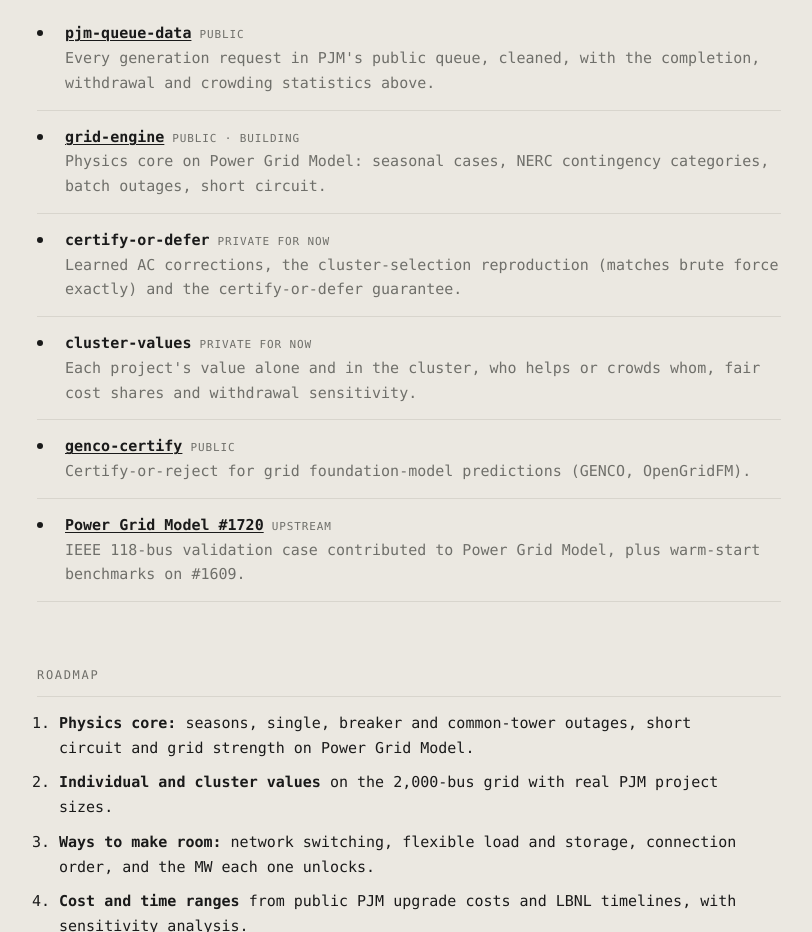
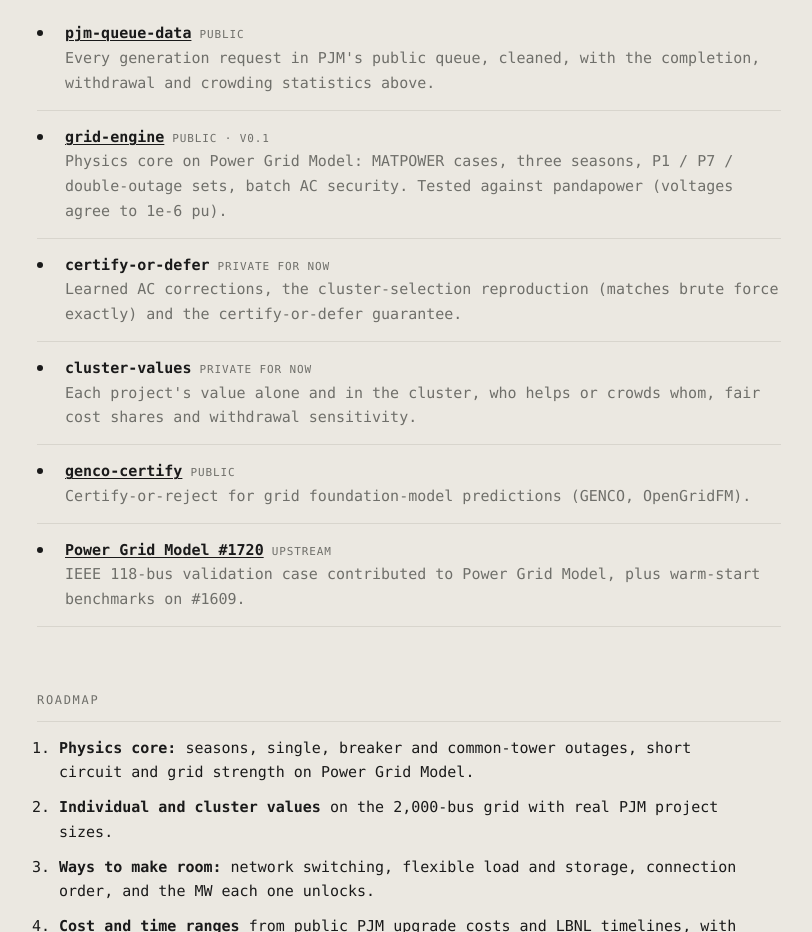
Before and after one commit to certified-interconnection/certified-interconnection.github.io, a plain HTML site: page index.html in a window 1280 px wide. Shown: the part 5260-6192 px from the top of the page, without its empty margins (231-1043 px from the left). Drawn offline with Linux system fonts and the light colour scheme.

Commit message:
grid-engine v0.1 status

```diff
--- a/index.html
+++ b/index.html
@@ -165,7 +165,7 @@
 
 <div class="sec-label" id="code">Code</div>
 <div class="repo"><div class="dot"></div><div><a href="https://github.com/certified-interconnection/pjm-queue-data"><b>pjm-queue-data</b></a><span class="tag">public</span><br><span class="muted">Every generation request in PJM's public queue, cleaned, with the completion, withdrawal and crowding statistics above.</span></div></div>
-<div class="repo"><div class="dot"></div><div><a href="https://github.com/certified-interconnection/grid-engine"><b>grid-engine</b></a><span class="tag">public &middot; building</span><br><span class="muted">Physics core on Power Grid Model: seasonal cases, NERC contingency categories, batch outages, short circuit.</span></div></div>
+<div class="repo"><div class="dot"></div><div><a href="https://github.com/certified-interconnection/grid-engine"><b>grid-engine</b></a><span class="tag">public &middot; v0.1</span><br><span class="muted">Physics core on Power Grid Model: MATPOWER cases, three seasons, P1 / P7 / double-outage sets, batch AC security. Tested against pandapower (voltages agree to 1e-6 pu).</span></div></div>
 <div class="repo"><div class="dot"></div><div><b>certify-or-defer</b><span class="tag">private for now</span><br><span class="muted">Learned AC corrections, the cluster-selection reproduction (matches brute force exactly) and the certify-or-defer guarantee.</span></div></div>
 <div class="repo"><div class="dot"></div><div><b>cluster-values</b><span class="tag">private for now</span><br><span class="muted">Each project's value alone and in the cluster, who helps or crowds whom, fair cost shares and withdrawal sensitivity.</span></div></div>
 <div class="repo"><div class="dot"></div><div><a href="https://github.com/sehajr-singhs/genco-certify"><b>genco-certify</b></a><span class="tag">public</span><br><span class="muted">Certify-or-reject for grid foundation-model predictions (GENCO, OpenGridFM).</span></div></div>
```
